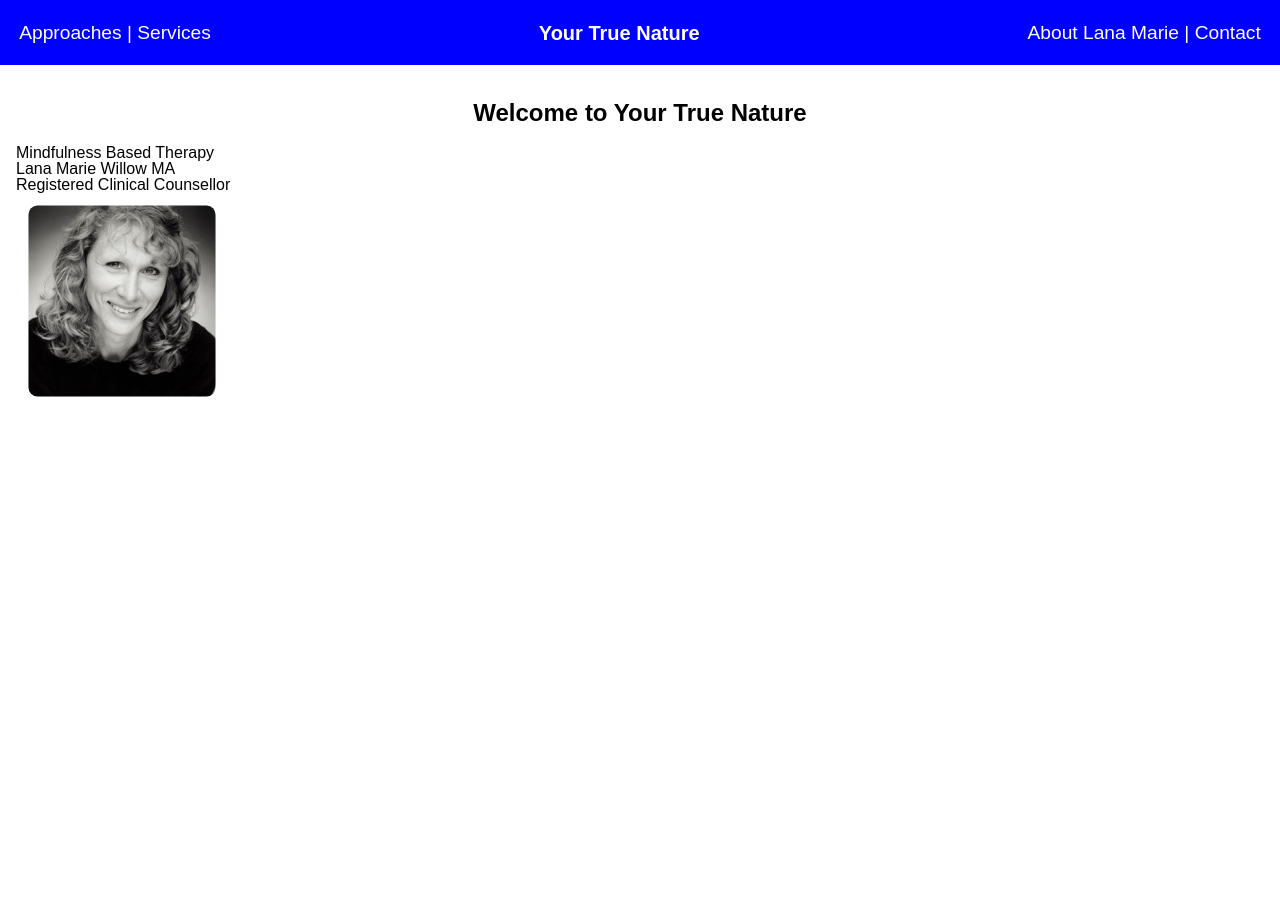
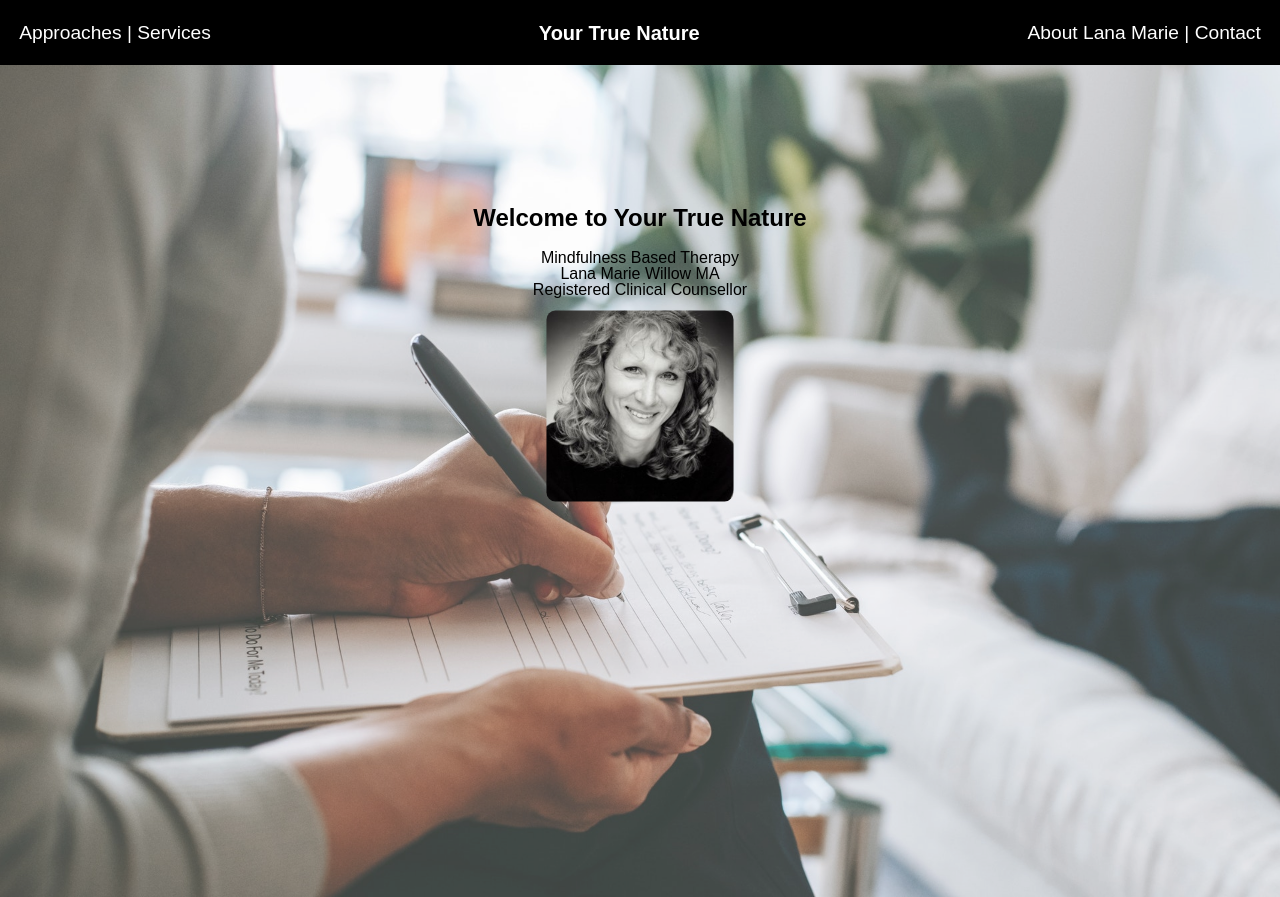
Before and after one commit to lloydgerry/YourTrueNature, a Vue app: page / in a window 1280 px wide. Before the commit the page ends 800 px from the top, so only its background shows below. Built offline with nearby package versions, Linux system fonts and the light colour scheme.

Commit message:
updated styling to black, added background image, and centered home component

```diff
--- a/src/views/Contact.vue
+++ b/src/views/Contact.vue
@@ -164,7 +164,7 @@ input {
 }
 
 #form-submit-button {
-  background-color: blue;
+  background-color: black;
   color: white;
   margin-top: 1.5em;
   padding-left: 0.5em;
@@ -172,7 +172,7 @@ input {
   border-radius: 25px;
   width: 15em;
   height: 3.5em;
-  font-size: 110%;
+  font-size: 105%;
 }
 
 # .fade-enter-active,
--- a/src/views/Home.vue
+++ b/src/views/Home.vue
@@ -1,6 +1,6 @@
 <template>
   <div class="home">
-    <body id="nav-image">
+    <body id="home-body">
       <h2 class="home-title">Welcome to Your True Nature</h2>
       Mindfulness Based Therapy
       <div class="name-text">
@@ -15,6 +15,7 @@
 </template>
 
 <script>
+
 export default {
   name: "Home",
   components: {},
@@ -22,6 +23,29 @@ export default {
 </script>
 
 <style scoped lang="css">
+.home {
+  position: relative;
+  padding: 1em;
+  font-size: 1.25vw;
+  font-family: Avenir, Arial, Helvetica, sans-serif;
+  height: 100vh;
+  align-items: center;
+}
+
+.home::before {
+  content: "";
+  position: absolute;
+  background-image: url(../assets/background-form.jpg);
+  background-size: cover;
+  background-position: center;
+  background-repeat: no-repeat;
+  top: 0px;
+  right: 0px;
+  bottom: 0px;
+  left: 0px;
+  opacity: 0.75;
+}
+
 .home-title {
   text-align: center;
 }
@@ -54,17 +78,22 @@ p {
   margin-right: 0;
 }
 
-.home {
-  padding: 1em;
-  font-size: 1.25vw;
-  font-family: Avenir, Arial, Helvetica, sans-serif;
+#home-body {
+  margin-top: 10%;
+  color: black;
+  text-align: center;
+  position: relative;
 }
 
 #home-image-lana-marie {
+  margin-left: auto;
+  margin-right: auto;
   width: 15%;
   height: 15%;
   border: 10px;
   border-radius: 10%;
   padding: 1%;
+  display: block;
+  position: relative;
 }
 </style>
--- a/src/views/components/NavBar.vue
+++ b/src/views/components/NavBar.vue
@@ -57,7 +57,7 @@ h1 {
   justify-content: space-between;
   align-content: center;
   align-items: center;
-  background-color: blue;
+  background-color: black;
   margin: 0px;
   height: 65px;
   font-size: 120%;
```
